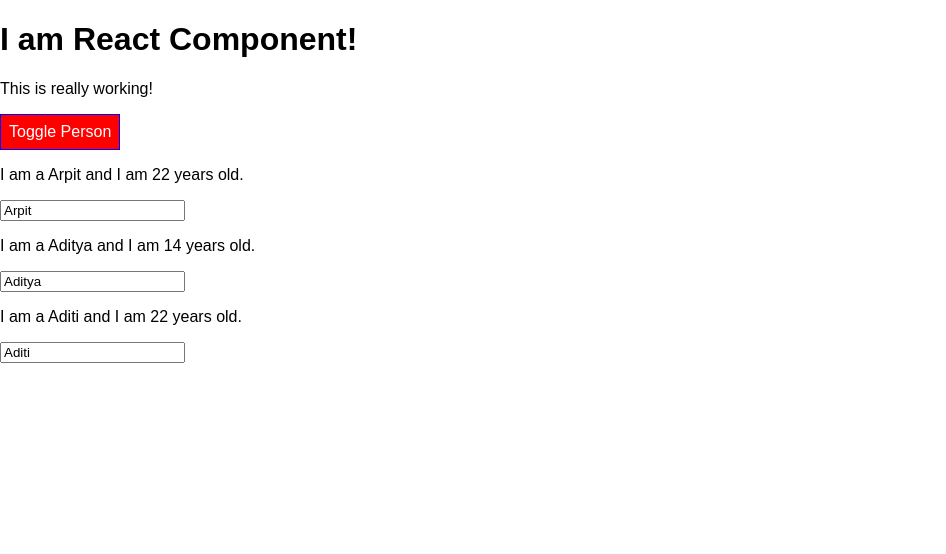
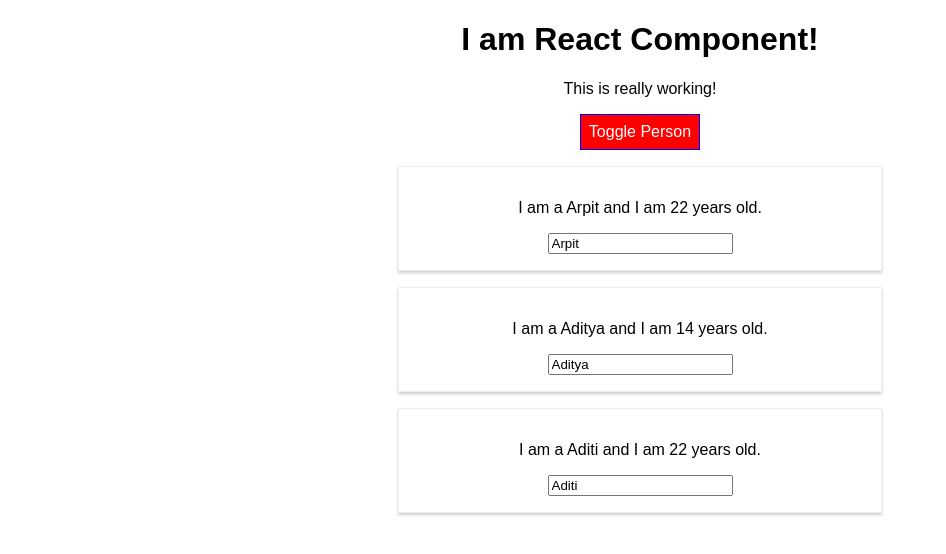
Before and after one commit to arpitsystango/react-complete-guide, a React app: page / in a window 1280 px wide. Both pictures are taken after a click on the button "Toggle Person". Shown: the top 554 px of the page, without its empty margins (0-946 px from the left). Built offline with nearby package versions, Linux system fonts and the light colour scheme.

Commit message:
Used CSS Modules for App and Person.

```diff
--- a/src/App.css
+++ b/src/App.css
@@ -9,3 +9,26 @@
 .bold {
   font-weight: bold;
 }
+
+.App button {
+  background-color: green;
+  color: white;
+  font: inherit;
+  border: 1px solid blue;
+  padding: 8px;
+  cursor: pointer;
+}
+
+.App button:hover {
+  background-color: lightgreen;
+  color: black;
+}
+
+.App button.Red {
+  background: red;
+}
+
+.App button.Red:hover {
+  background: salmon;
+  color: black;
+}
--- a/src/App.js
+++ b/src/App.js
@@ -1,6 +1,6 @@
 import React, { Component } from 'react';
 import Person from './Person/Person';
-import './App.css';
+import appCssClasses from './App.css';
 
 class App extends Component {
   state = {
@@ -19,7 +19,7 @@
     person.name = event.target.value;
 
     const persons = [...this.state.persons];
-    persons[personId] = person;
+    persons[personIndex] = person;
     this.setState({ persons });
   }
 
@@ -37,16 +37,8 @@
   }
 
   render() {
-    const style = {
-      backgroundColor: 'green',
-      color: 'white',
-      font: 'inherit',
-      border: '1px solid blue',
-      padding: '8px',
-      cursor: 'pointer'
-    };
-
     let persons = null;
+    let btnClass = '';
 
     if (this.state.showPersons) {
       persons = (
@@ -67,25 +59,25 @@
         </div>
       );
 
-      style.backgroundColor = "red";
+      btnClass = appCssClasses.Red;
     }
 
     const classes = [];
 
     if (this.state.persons.length <= 2) {
-      classes.push("red");
+      classes.push(appCssClasses.red);
     }
 
     if (this.state.persons.length <= 1) {
-      classes.push("bold");
+      classes.push(appCssClasses.bold);
     }
 
     return (
-      <div className="App">
+      <div className={appCssClasses.App}>
         <h1>I am React Component!</h1>
         <p className={classes.join(" ")}>This is really working!</p>
         <button
-          style={style}
+          className={btnClass}
           onClick={this.togglePersonsHandler}
         >
           Toggle Person
--- a/src/Person/Person.css
+++ b/src/Person/Person.css
@@ -6,3 +6,9 @@
   padding: 16px;
   text-align: center;
 }
+
+@media (min-width: 500px) {
+  .Person {
+    width: 450px;
+  }
+}
--- a/src/Person/Person.js
+++ b/src/Person/Person.js
@@ -1,9 +1,9 @@
 import React from 'react';
-import './Person.css';
+import PersonCSS from './Person.css';
 
 const person = (props) => {
   return (
-    <div className="Person">
+    <div className={PersonCSS.Person}>
       <p onClick={props.click}>I am a {props.name} and I am {props.age} years old.</p>
       <p>{props.children}</p>
       <input type="text" onChange={props.changed} value={props.name} />
```
